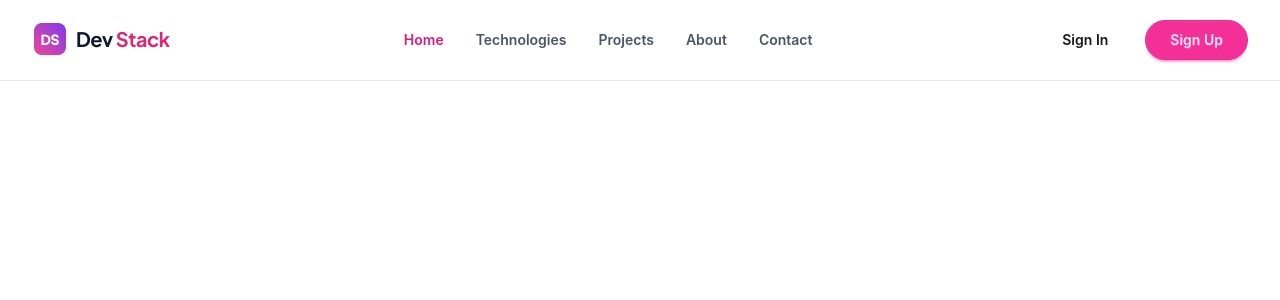
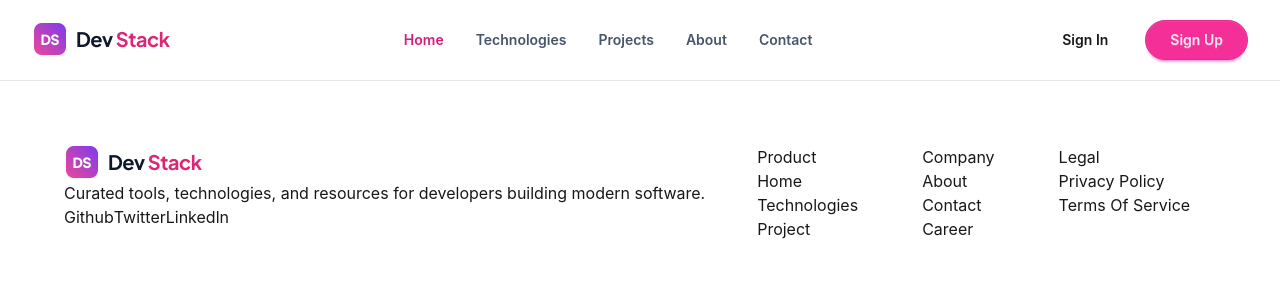
Before and after one commit to Sagorhowlader/b14-a05-devstack, a React (Vite) app: page / in a window 1280 px wide. Shown: the top 300 px of the page. Built offline with nearby package versions, Linux system fonts and the light colour scheme.

Commit message:
footer start

```diff
--- a/src/App.tsx
+++ b/src/App.tsx
@@ -1,10 +1,12 @@
 import "./App.css";
+import Footer from "./components/Footer/Footer";
 import Navbar from "./components/Navbar/Navbar";
 
 function App() {
   return (
     <>
       <Navbar />
+      <Footer />
     </>
   );
 }
--- /dev/null
+++ b/src/components/Footer/Footer.tsx
@@ -0,0 +1,53 @@
+import Logo from "../../assets/logo-text.png";
+const Footer = () => {
+  return (
+    <div className="container mx-auto p-8">
+      <div className="container mx-auto p-8 flex justify-between gap-13">
+        <div className="">
+          <div>
+            <img src={Logo} alt="" />
+          </div>
+          <div>
+            <p>
+              Curated tools, technologies, and resources for developers building
+              modern software.
+            </p>
+          </div>
+          <div className="flex">
+            <p>Github</p>
+            <p>Twitter</p>
+            <p>Linkedln</p>
+          </div>
+        </div>
+        <div className="flex flex-1 gap-16">
+          <ul className="flex flex-col">
+            <li>Product</li>
+            <li>Home</li>
+            <li>Technologies</li>
+            <li>Project</li>
+          </ul>
+          <ul>
+            <li>Company</li>
+            <li>About</li>
+            <li>Contact</li>
+            <li> Career </li>
+          </ul>
+          <ul>
+            <li>Legal</li>
+            <li>Privacy Policy</li>
+            <li>Terms Of Service</li>
+          </ul>
+        </div>
+      </div>
+      <div>
+        <p></p>
+        <div>
+          <p></p>
+          <p></p>
+        </div>
+      </div>
+    </div>
+  );
+};
+
+export default Footer;
```
